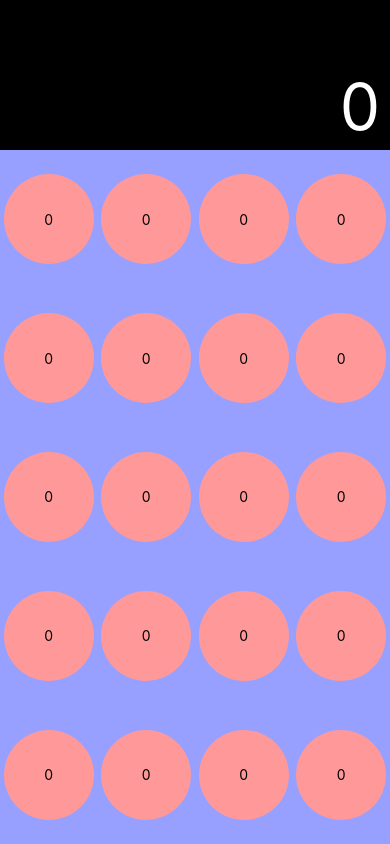
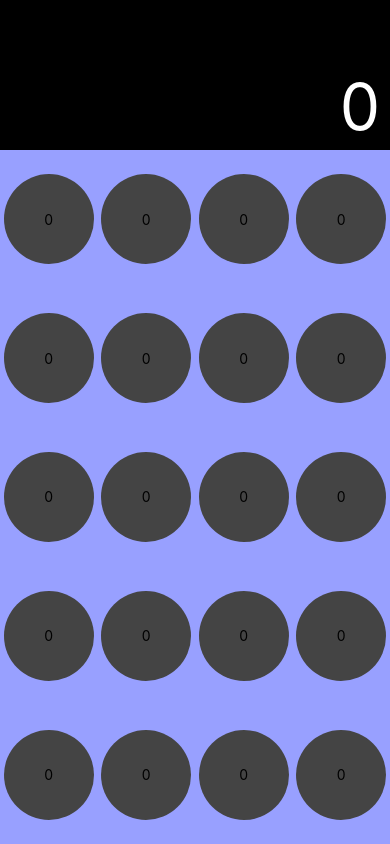
Before and after one commit to mauriciomd/ios-calculator-clone, a React Native app: screen / in a window 390 px wide. Built offline with nearby package versions, Linux system fonts and the light colour scheme.

Commit message:
feat: add color support to button

```diff
--- a/src/components/button/index.tsx
+++ b/src/components/button/index.tsx
@@ -4,8 +4,9 @@ import { Container } from './styles';
 
 type ButtonProps = {
   children: React.ReactElement;
+  color?: string;
 };
 
-export default function Button({ children }: ButtonProps): React.ReactElement {
-  return <Container>{children}</Container>;
+export default function Button({ children, color }: ButtonProps) {
+  return <Container color={color}>{children}</Container>;
 }
--- a/src/components/button/styles.ts
+++ b/src/components/button/styles.ts
@@ -1,7 +1,11 @@
 import styled from 'styled-components/native';
 
-export const Container = styled.TouchableOpacity`
-  background: #ff9999;
+type ButtonPropos = {
+  color?: string;
+};
+
+export const Container = styled.TouchableOpacity<ButtonPropos>`
+  background-color: ${props => (props.color ? props.color : '#444')};
   height: 90px;
   width: 90px;
   border-radius: 45px;
```
